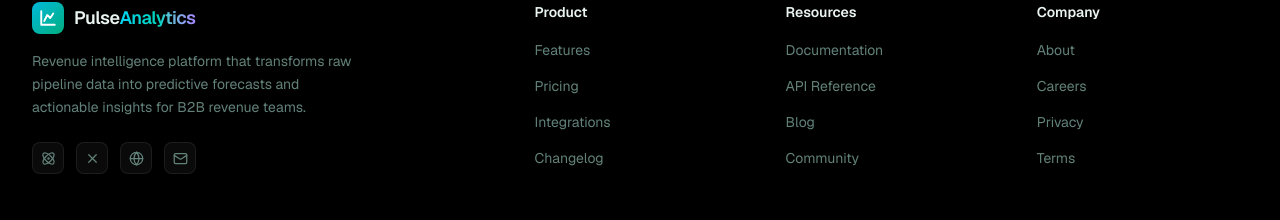
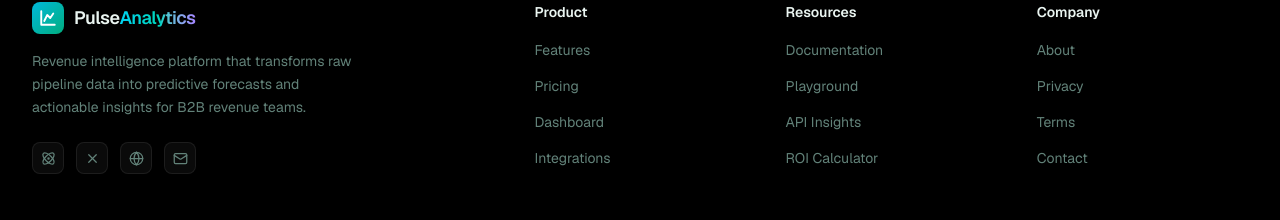
Before and after one commit to anas-khan-antimatter/mkt-pulse-analytics, a Next.js app in the folder pulse-analytics-site/: page / in a window 1280 px wide. Shown: the part 5946-6166 px from the top of the page. Built offline with nearby package versions, Linux system fonts and the light colour scheme.

Commit message:
antimatter: checkpoint c-1790732955989-v0yiv

```diff
--- a/pulse-analytics-site/src/components/Footer.tsx
+++ b/pulse-analytics-site/src/components/Footer.tsx
@@ -5,22 +5,22 @@ import { Atom, X, Globe, Mail, Heart } from "lucide-react";
 
 const footerLinks = {
   Product: [
-    { label: "Features", href: "#features" },
-    { label: "Pricing", href: "#pricing" },
-    { label: "Integrations", href: "#" },
-    { label: "Changelog", href: "#" },
+    { label: "Features", href: "/" },
+    { label: "Pricing", href: "/#pricing" },
+    { label: "Dashboard", href: "/demo" },
+    { label: "Integrations", href: "/integrations" },
   ],
   Resources: [
-    { label: "Documentation", href: "#docs" },
-    { label: "API Reference", href: "#" },
-    { label: "Blog", href: "#" },
-    { label: "Community", href: "#" },
+    { label: "Documentation", href: "/#docs" },
+    { label: "Playground", href: "/playground" },
+    { label: "API Insights", href: "/insights" },
+    { label: "ROI Calculator", href: "/#roi" },
   ],
   Company: [
-    { label: "About", href: "#" },
-    { label: "Careers", href: "#" },
-    { label: "Privacy", href: "#" },
-    { label: "Terms", href: "#" },
+    { label: "About", href: "/" },
+    { label: "Privacy", href: "/" },
+    { label: "Terms", href: "/" },
+    { label: "Contact", href: "/" },
   ],
 };
 
--- a/pulse-analytics-site/src/components/Navbar.tsx
+++ b/pulse-analytics-site/src/components/Navbar.tsx
@@ -24,7 +24,7 @@ export default function Navbar() {
   const [productOpen, setProductOpen] = useState(false);
 
   useEffect(() => {
-    const onScroll = () => setScrolled(window.scrollY > 40);
+    const onScroll = () => setScrolled(window.scrollY > 40 || document.documentElement.scrollTop > 40);
     window.addEventListener("scroll", onScroll, { passive: true });
     return () => window.removeEventListener("scroll", onScroll);
   }, []);
```
